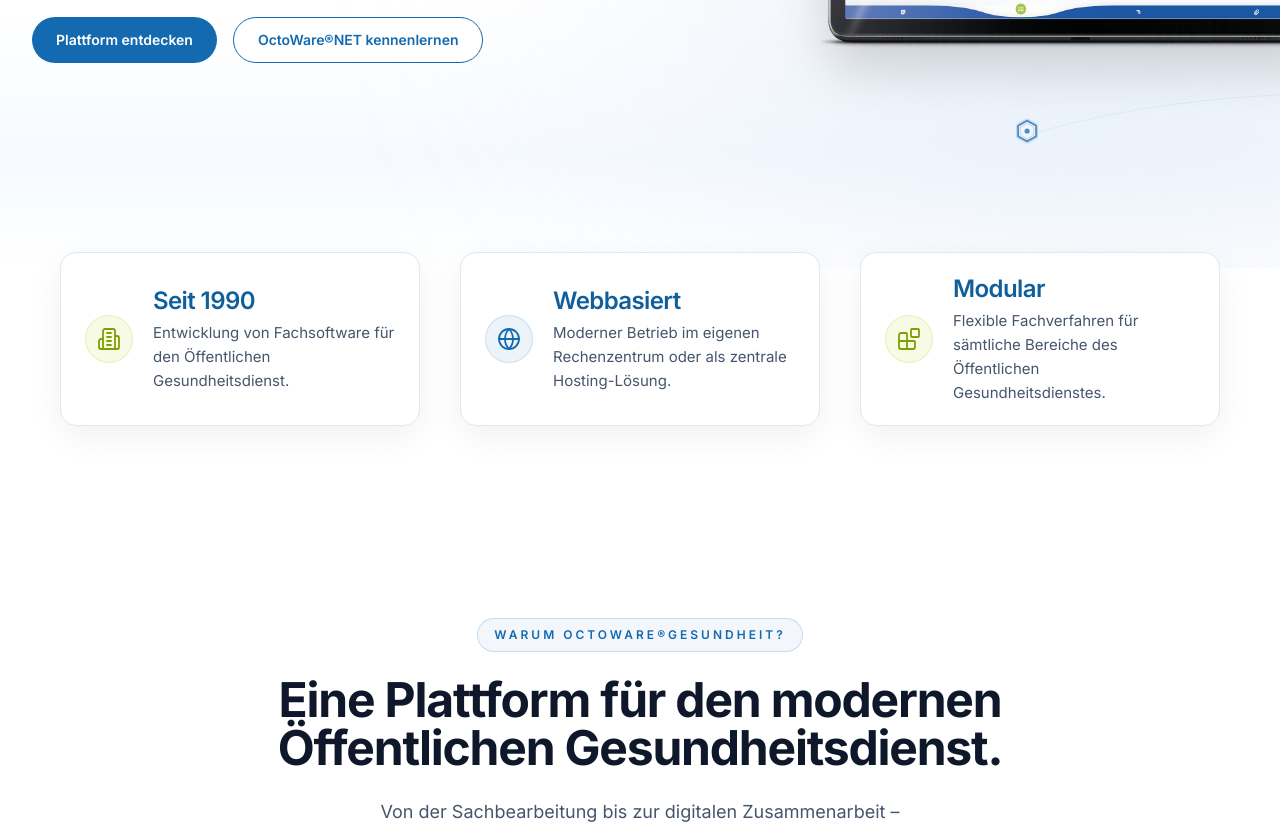
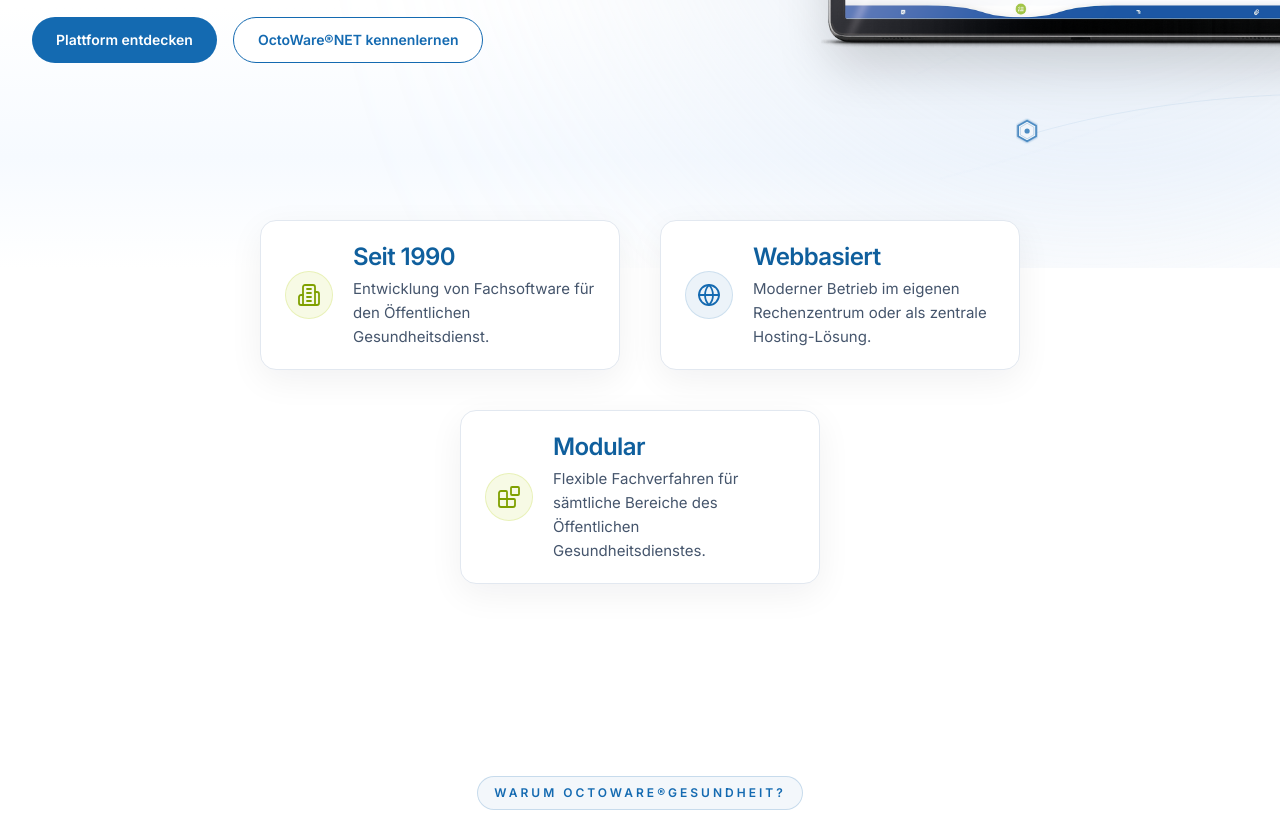
Before and after one commit to weblogger117-art/octoware-website, a Next.js app: page / in a window 1280 px wide. Shown: the part 660-1494 px from the top of the page. Built offline with nearby package versions, Linux system fonts and the light colour scheme.

Commit message:
Update Highlights.tsx

```diff
--- a/components/sections/Highlights.tsx
+++ b/components/sections/Highlights.tsx
@@ -12,14 +12,16 @@ export function Highlights() {
     <Section
       className="
         relative
-        -mt-28
+        -mt-36
         z-30
         pt-0
       "
     >
       <div
   className="
+    mx-auto
     flex
+    max-w-6xl
     flex-wrap
     justify-center
     gap-10
```
Lines whose indentation alone changed are shown as unchanged.
